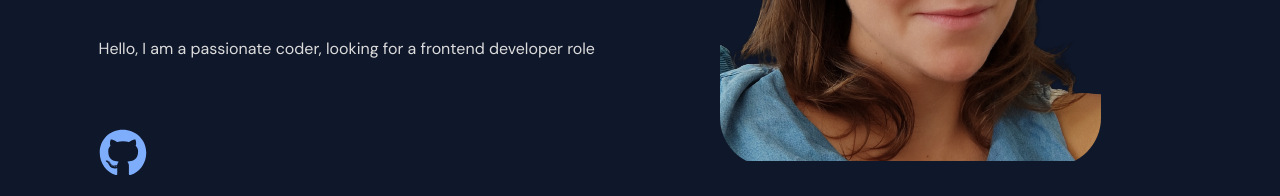
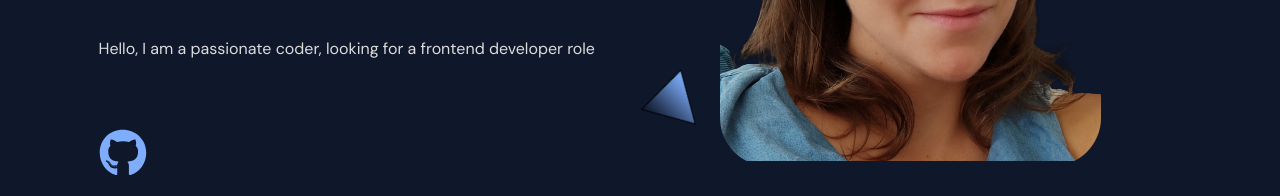
Before and after one commit to Gosia-Magdzik/portfolio, a React (Create React App) app: page / in a window 1280 px wide. Shown: the part 542-738 px from the top of the page. Built offline with nearby package versions, Linux system fonts and the light colour scheme; a web font is replaced by a local one.

Commit message:
new component created

```diff
--- a/src/components/Showcase.js
+++ b/src/components/Showcase.js
@@ -64,6 +64,13 @@ export const Showcase = () => {
                         right="-70px"
                         rotate="0deg"
                     />
+                    <Particle
+                        src={BackgroundImg}
+                        alt="particle"
+                        bottom="30px"
+                        left="-70px"
+                        rotate="50deg"
+                    />
                 </ShowcaseParticleContainer>
             </FlexContainer>
         </FlexContainer>
```
Also changed, not shown: src/components/Myskils.js (added, +7 -0 lines).
